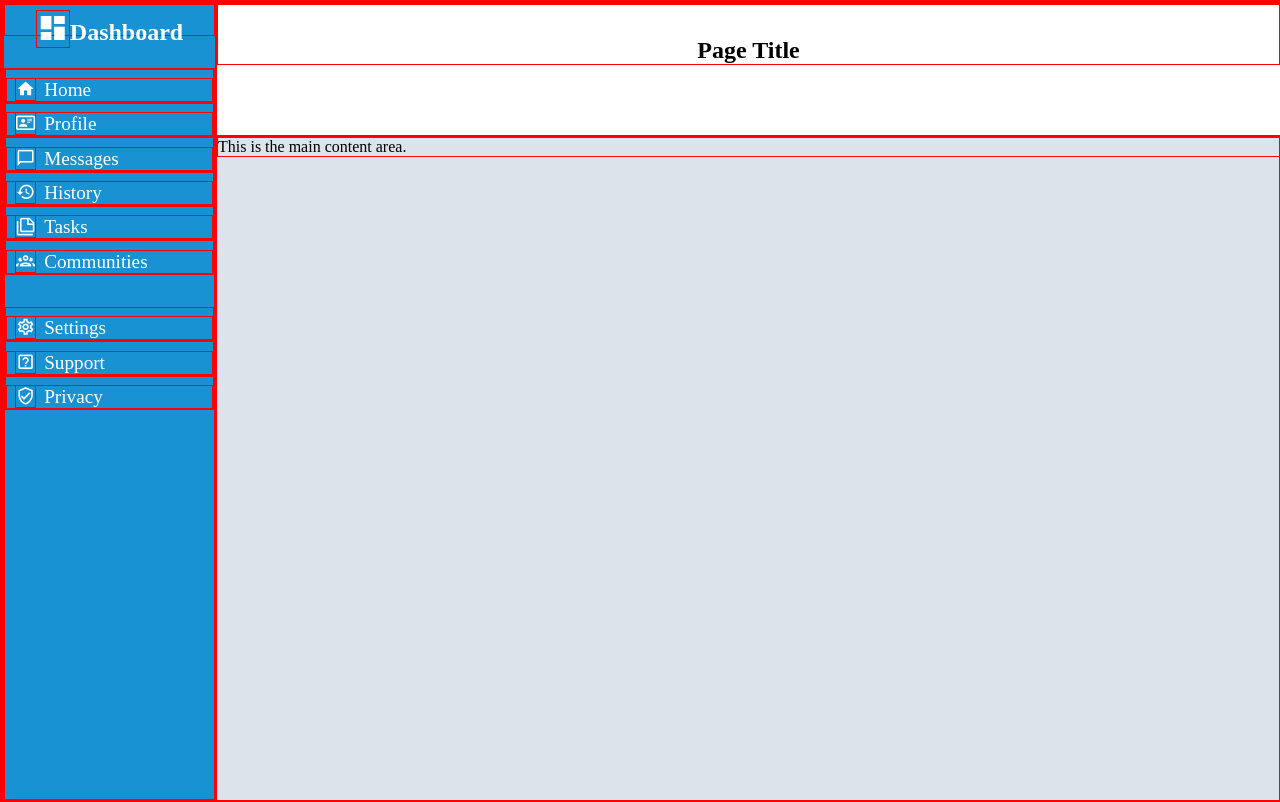
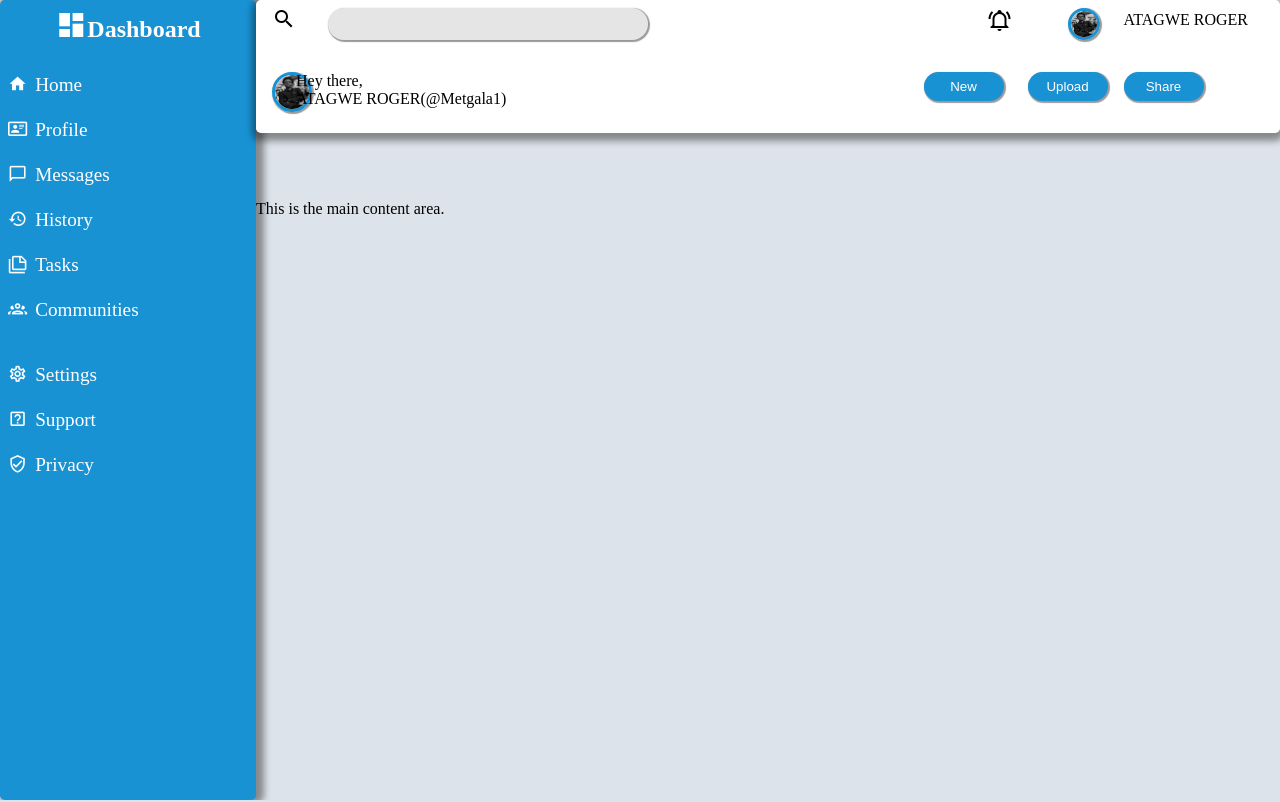
Before and after one commit to Metgala1/Admin-Dashboard, a website: page index.html in a window 1280 px wide. Drawn offline with Linux system fonts and the light colour scheme.

Commit message:
worked on the header

```diff
--- a/index.html
+++ b/index.html
@@ -28,7 +28,22 @@
                 </ul>
         </aside>
         <header class="header">
-            <h1>Page Title</h1>
+
+            <span class="mdi mdi-magnify"></span>
+            <input type="text" id="search">
+
+            <span class="mdi mdi-bell-ring-outline"></span>
+            <img id="user-image"  src="images/Metgala 2.jpg" alt="Roger">
+            <p class="user-name">ATAGWE ROGER</p>
+
+
+                <img id="second-img"  src="images/Metgala 2.jpg" alt="Roger">
+                <p class="name">Hey there,<br> ATAGWE ROGER(@Metgala1)</p>
+
+                <button id="new">New</button>
+                <button id="upload">Upload</button>
+                <button id="share">Share</button>
+
         </header>
 
         <main class="main">
--- a/style.css
+++ b/style.css
@@ -2,7 +2,7 @@
 *{
     box-sizing: border-box;
     margin: 0;
-    border: 1px solid red;
+
 }
 body{
     width: 100vw;
@@ -27,6 +27,9 @@ body{
     gap: 4%;
     overflow: auto;
     color: white;
+    box-shadow: 4px 0px 7px 4px rgba(0,0,0, 0.4);
+    border-radius: 0.3rem;
+    width: 20vw
 
 
 }
@@ -34,10 +37,22 @@ body{
     background-color: white;
     grid-column: 3 /13;
     grid-row: 1 / 3;
+    box-shadow: 0px 4px 7px 4px rgba(0,0,0, 0.4);
+    border-radius: 0.3rem;
+    display: grid;
+    grid-template-columns: repeat(6, 1fr);
+    grid-template-rows: repeat(6, 1fr);
+    gap: 1rem;
+    width: 80vw;
+    overflow: hidden;
+
+
+
+
 }
 .main{
     grid-column: 3 / 13;
-    grid-row: 3 / 13;
+    grid-row: 4 / 13;
 }
 h1{
  font-size: 1.5rem;
@@ -53,6 +68,8 @@ h1{
 .nav-bar ul li{
     padding-top: 4%;
     font-size: 1.2rem;
+    margin-bottom: 0.8rem;
+    border-radius: 10px;
 
 
 
@@ -70,6 +87,7 @@ h1{
 span{
    margin-right: 0.5rem;
    margin-left: 0.5rem;
+
 }
 
 .nav-bar ul li a:hover,.nav-bar ul li:hover{
@@ -83,3 +101,104 @@ h1 .mdi-view-dashboard{
     margin-left: 0;
     margin-right: 0;
 }
+#user-image{
+    width: 2rem;
+    height: 2rem;
+    border-radius: 50%;
+    border: 0.2rem solid rgb(25, 146, 212);
+    grid-column: 8;
+    margin-left: 2.5rem;
+    margin-top: 0.5rem;
+    box-shadow: 1px 1px 1px 1px rgba(0,0,0, 0.4);
+
+
+}
+.user-name{
+    grid-column: 9 /11;
+    text-wrap: nowrap;
+    font-size: 1rem;
+    grid-row: 1;
+    margin: auto;
+    margin-right: 2rem;
+
+
+}
+.mdi-bell-ring-outline{
+    display: block;
+    margin: auto;
+    font-size: 1.5rem;
+    grid-column: 7;
+    margin-left: 4rem;
+    margin-top: 0.5rem;
+}
+
+.mdi-magnify{
+    grid-column: 1 / 2;
+    grid-row: 1;
+    display: block;
+    margin: auto;
+    font-size: 1.5rem;
+
+}
+
+input{
+    border-radius: 1rem;
+    background-color: rgba(0,0,0, 0.1);
+    border: none;
+    width: 20rem;
+    grid-row: 1;
+    margin-top: 0.5rem;
+    box-shadow: 1px 1px 1px 1px rgba(0,0,0, 0.4);
+    margin-right: 3rem;
+
+}
+#second-img{
+    width: 2.5rem;
+    height: 2.5rem;
+    grid-row: 3 / 4;
+    margin-left: 1rem;
+    border-radius: 50%;
+    border: 0.2rem solid rgb(25, 146, 212);
+    box-shadow: 1px 1px 1px 1px rgba(0,0,0, 0.4);
+
+}
+.name{
+  grid-row: 3;
+  margin-left: -2rem;
+}
+
+button{
+    width: 5rem;
+    border-radius: 15px;
+    border: none;
+    background-color: rgb(25, 146, 212);
+    color: white;
+    grid-row: 4;
+    height: 1.8rem;
+    box-shadow: 1px 1px 1px 1px rgba(0,0,0, 0.4);
+}
+#new{
+    grid-column: 7;
+    grid-row: 3;
+}
+#upload{
+    grid-column: 8;
+    grid-row: 3;
+}
+#share{
+    grid-column: 9;
+    grid-row: 3;
+}
+button:hover{
+    cursor: pointer;
+    background-color: rgb(163, 203, 228);
+    color: black;
+    font-size: larger;
+
+}
+.mdi-bell-ring-outline:hover{
+    cursor: pointer;
+}
+.mdi-magnify{
+    cursor: pointer;
+}
```
Also changed, not shown: images/Metgala 2.jpg (added), images/Missgala.jpg (added).
